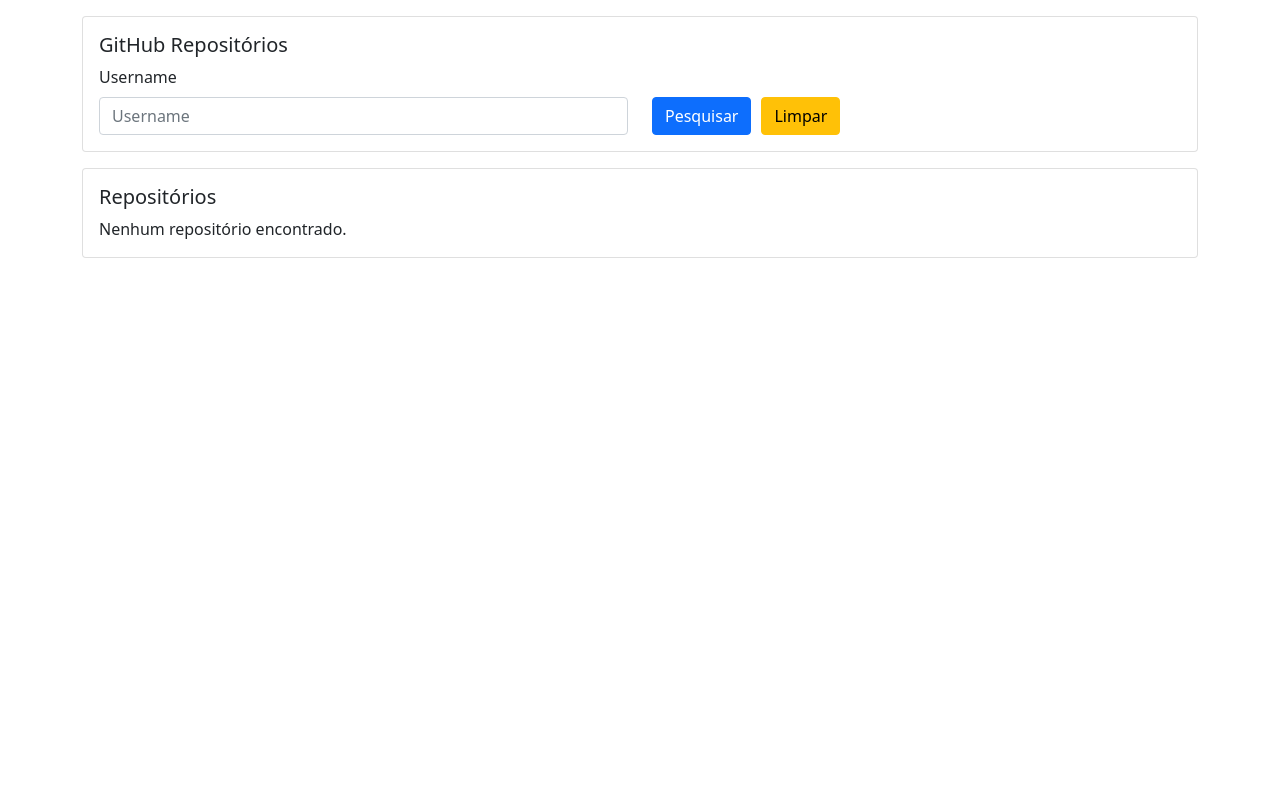
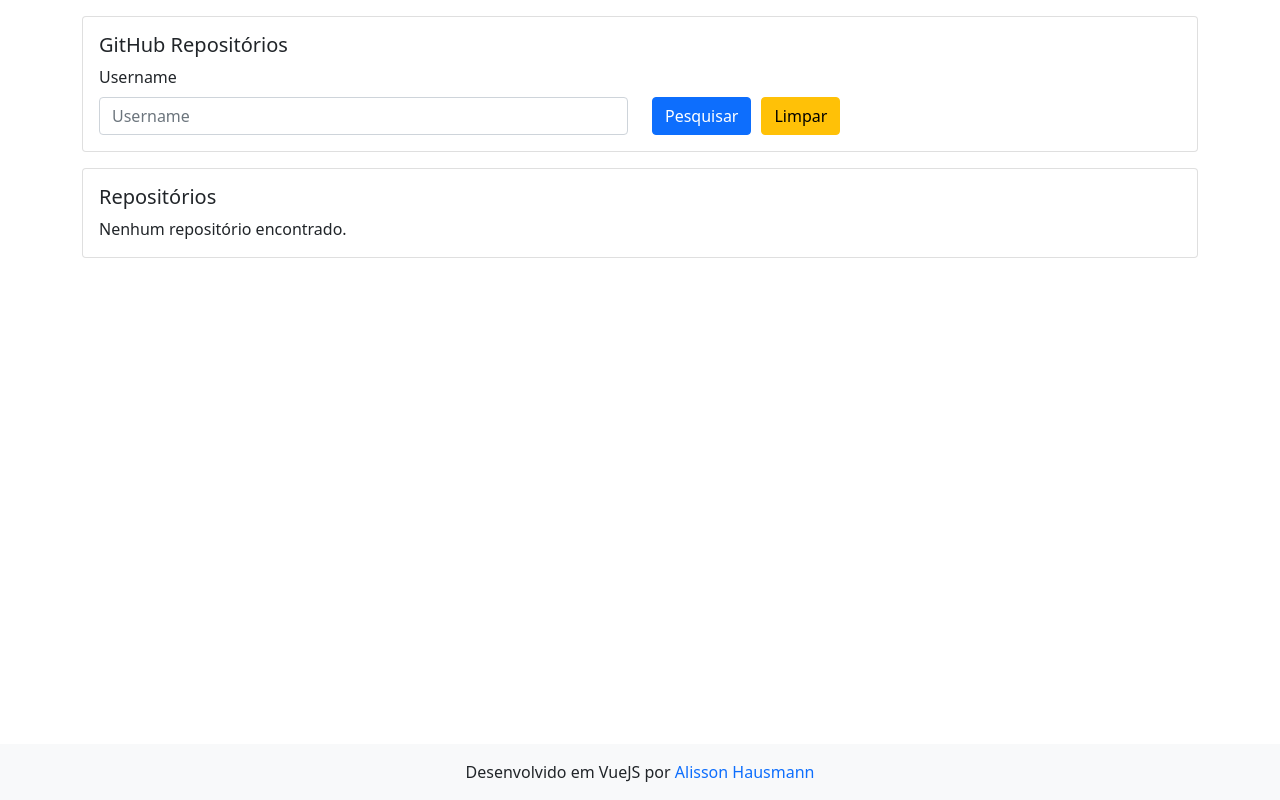
Before and after one commit to alissonph/github-project-vuejs, a Vue app: page / in a window 1280 px wide. Built offline with nearby package versions, Linux system fonts and the light colour scheme.

Commit message:
Developing components

```diff
--- a/src/App.vue
+++ b/src/App.vue
@@ -1,16 +1,19 @@
 <template>
-  <div class="mt-3">
+  <div class="wrapper d-flex flex-column">
     <Home />
+    <Footer />
   </div>
 </template>
 
 <script>
 import Home from "./components/Home.vue";
+import Footer from "./components/Footer.vue";
 
 export default {
   name: "App",
   components: {
     Home,
+    Footer,
   },
   created() {
     document.title = "GitHub Repositórios";
@@ -19,9 +22,7 @@
 </script>
 
 <style>
-* {
-  margin: 0;
-  padding: 0;
-  box-sizing: border-box;
+.wrapper {
+  min-height: 100vh;
 }
 </style>
--- /dev/null
+++ b/src/components/Footer.vue
@@ -0,0 +1,22 @@
+<template>
+  <footer class="bg-light text-center">
+    <div class="p-3">
+      Desenvolvido em VueJS por
+      <a href="https://github.com/alissonph" target="_blank"
+        >Alisson Hausmann</a
+      >
+    </div>
+  </footer>
+</template>
+
+<script>
+export default {
+  name: "Footer",
+};
+</script>
+
+<style scoped>
+footer {
+  margin-top: auto;
+}
+</style>
--- a/src/components/Home.vue
+++ b/src/components/Home.vue
@@ -1,5 +1,5 @@
 <template>
-  <div class="container">
+  <div class="container my-3">
     <div class="card mb-3">
       <div class="card-body">
         <h5 class="card-title">GitHub Repositórios</h5>
@@ -50,91 +50,23 @@
         </div>
       </div>
     </div>
-    <div v-if="user.id" class="card mb-3">
-      <div class="row g-0">
-        <div class="col-md-4">
-          <img
-            :src="user.avatar_url"
-            class="img-fluid rounded-start"
-            alt="User profile image"
-          />
-        </div>
-        <div class="col-md-8">
-          <div class="card-body">
-            <h5 class="card-title">{{ user.name }}</h5>
-            <h6 class="card-subtitle mb-2 text-muted">
-              <a :href="user.html_url" target="_blank">@{{ user.login }}</a>
-            </h6>
-            <div class="card-text d-flex flex-column">
-              <p>
-                {{ user.followers }} seguidores - {{ user.following }} seguindo
-              </p>
-              <p v-if="user.bio">{{ user.bio }}</p>
-              <small v-if="user.location" class="text-muted">{{
-                user.location
-              }}</small>
-              <small v-if="user.blog" class="text-muted"
-                ><a :href="user.blog">{{ user.blog }}</a></small
-              >
-            </div>
-            <p class="card-text"></p>
-          </div>
-        </div>
-      </div>
-    </div>
-    <div class="card">
-      <div class="card-body">
-        <h5 class="card-title">
-          Repositórios
-          <span
-            v-if="user.public_repos"
-            class="badge rounded-pill bg-secondary"
-            >{{ user.public_repos }}</span
-          >
-        </h5>
-        <div class="card-text">
-          <span v-if="!repos.length">Nenhum repositório encontrado.</span>
+    <Profile :user="user" />
 
-          <div class="row">
-            <div
-              class="col-sm-6 col-md-6 col-lg-4 mb-4"
-              v-for="repo in repos"
-              :key="repo.id"
-            >
-              <div class="card repository">
-                <div class="card-body">
-                  <h5 class="card-title">
-                    <a :href="repo.html_url" target="_blank">{{ repo.name }}</a>
-                  </h5>
-                  <div class="card-text">
-                    <p>
-                      {{ repo.description }}
-                    </p>
-                    <small v-if="true" class="text-muted"
-                      >Última atualização:
-                      {{ repo.updated_at | formatDate }}</small
-                    >
-                  </div>
-                </div>
-                <div class="card-footer">
-                  {{
-                    repo.language ? repo.language : "Linguagem não informada"
-                  }}
-                </div>
-              </div>
-            </div>
-          </div>
-        </div>
-      </div>
-    </div>
+    <Repositories :user="user" :repos="repos" />
   </div>
 </template>
 
 <script>
 import axios from "axios";
+import Profile from "./Profile.vue";
+import Repositories from "./Repositories.vue";
 
 export default {
   name: "Home",
+  components: {
+    Profile,
+    Repositories,
+  },
   data: function () {
     return {
       username: "",
@@ -197,14 +129,6 @@
 </script>
 
 <style scoped>
-.repository {
-  min-height: 200px !important;
-}
-
-a {
-  text-decoration: none;
-}
-
 .clean {
   margin-left: 10px !important;
 }
--- /dev/null
+++ b/src/components/Profile.vue
@@ -0,0 +1,46 @@
+<template>
+  <div v-if="user.id" class="card mb-3">
+    <div class="row g-0">
+      <div class="col-md-4">
+        <img
+          :src="user.avatar_url"
+          class="img-fluid rounded-start"
+          alt="User profile image"
+        />
+      </div>
+      <div class="col-md-8">
+        <div class="card-body">
+          <h5 class="card-title">{{ user.name }}</h5>
+          <h6 class="card-subtitle mb-2 text-muted">
+            <a :href="user.html_url" target="_blank">@{{ user.login }}</a>
+          </h6>
+          <div class="card-text d-flex flex-column">
+            <p>
+              {{ user.followers }} seguidores - {{ user.following }} seguindo
+            </p>
+            <p v-if="user.bio">{{ user.bio }}</p>
+            <small v-if="user.location" class="text-muted">{{
+              user.location
+            }}</small>
+            <small v-if="user.blog" class="text-muted"
+              ><a :href="user.blog">{{ user.blog }}</a></small
+            >
+          </div>
+          <p class="card-text"></p>
+        </div>
+      </div>
+    </div>
+  </div>
+</template>
+
+<script>
+export default {
+  name: "Profile",
+  props: {
+    user: Object,
+  },
+};
+</script>
+
+<style scoped>
+</style>
--- /dev/null
+++ b/src/components/Repositories.vue
@@ -0,0 +1,61 @@
+<template>
+  <div class="card">
+    <div class="card-body">
+      <h5 class="card-title">
+        Repositórios
+        <span
+          v-if="user.public_repos"
+          class="badge rounded-pill bg-secondary"
+          >{{ user.public_repos }}</span
+        >
+      </h5>
+      <div class="card-text">
+        <span v-if="!repos.length">Nenhum repositório encontrado.</span>
+
+        <div class="row">
+          <div
+            class="col-sm-6 col-md-6 col-lg-4 mb-4"
+            v-for="repo in repos"
+            :key="repo.id"
+          >
+            <div class="card repository">
+              <div class="card-body">
+                <h5 class="card-title">
+                  <a :href="repo.html_url" target="_blank">{{ repo.name }}</a>
+                </h5>
+                <div class="card-text">
+                  <p>
+                    {{ repo.description }}
+                  </p>
+                  <small v-if="true" class="text-muted"
+                    >Última atualização:
+                    {{ repo.updated_at | formatDate }}</small
+                  >
+                </div>
+              </div>
+              <div class="card-footer">
+                {{ repo.language ? repo.language : "Linguagem não informada" }}
+              </div>
+            </div>
+          </div>
+        </div>
+      </div>
+    </div>
+  </div>
+</template>
+
+<script>
+export default {
+  name: "Repositories",
+  props: {
+    user: Object,
+    repos: Array,
+  },
+};
+</script>
+
+<style scoped>
+.repository {
+  min-height: 200px !important;
+}
+</style>
--- /dev/null
+++ b/src/main.css
@@ -0,0 +1,9 @@
+* {
+  margin: 0;
+  padding: 0;
+  box-sizing: border-box;
+}
+
+a {
+  text-decoration: none !important;
+}
--- a/src/main.js
+++ b/src/main.js
@@ -2,6 +2,7 @@
 import App from './App.vue'
 import moment from 'moment'
 
+import './main.css';
 import 'bootstrap/dist/css/bootstrap.min.css';
 
 Vue.config.productionTip = false
```
